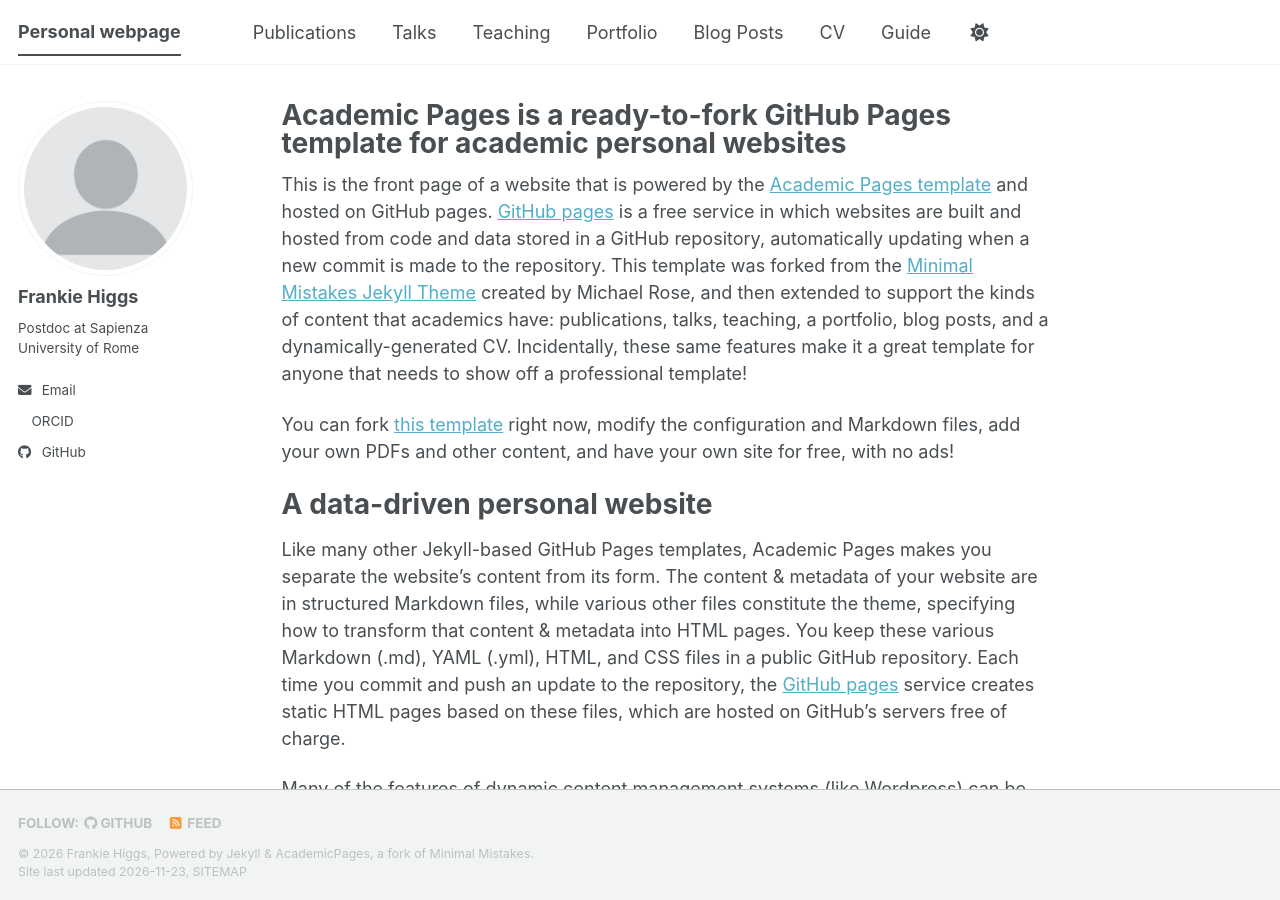
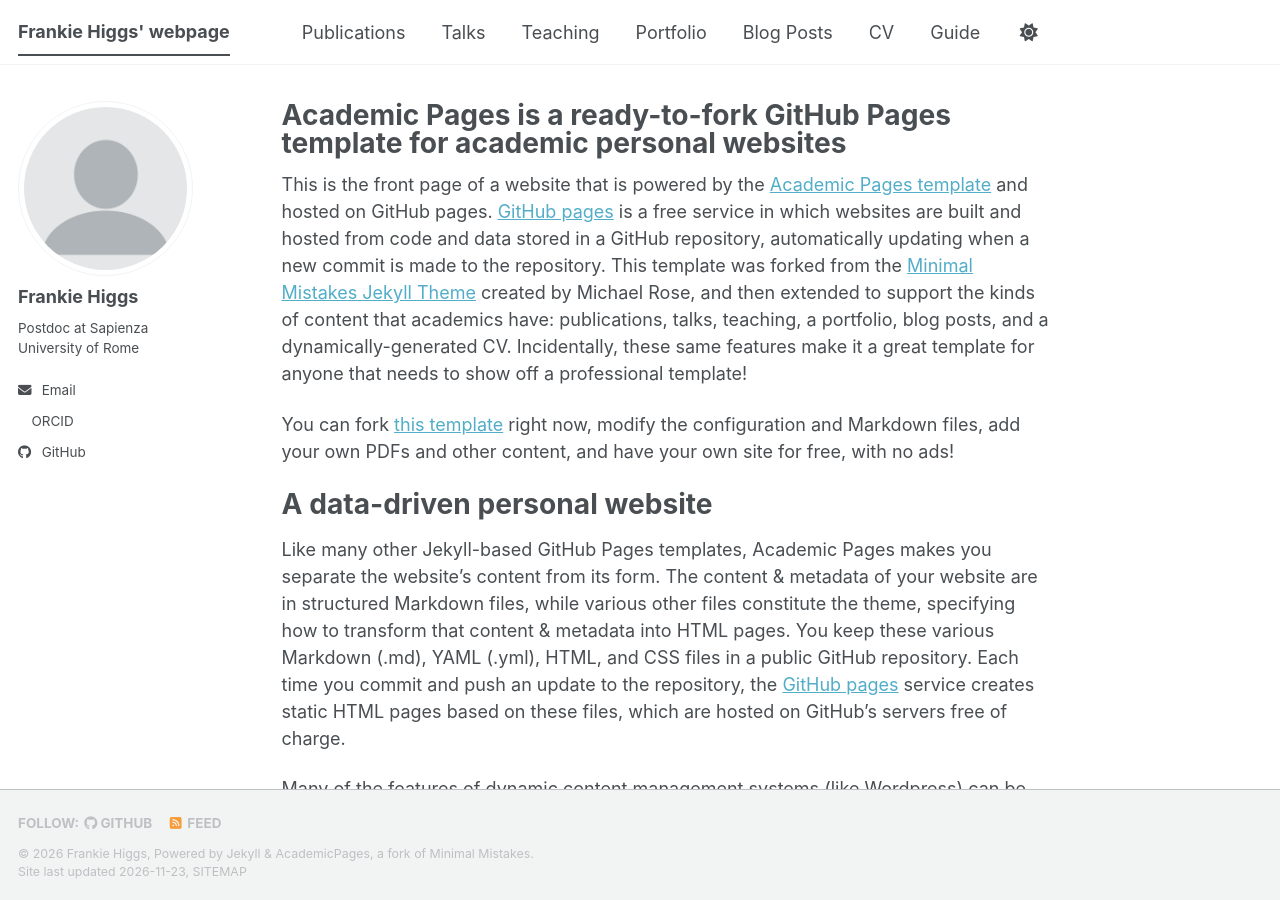
Before and after one commit to frankiehiggs/frankiehiggs.github.io, a Jekyll site: the page built from _pages/about.md, in a window 1280 px wide and 900 px high. Built offline with Jekyll 4.4.1, drawn with Linux system fonts in a browser that asks for light colours; a script bundle is joined from its source files by our own code; a style sheet for code colours, icons or effects is not loaded.

Commit message:
Update _config.yml

```diff
--- a/_config.yml
+++ b/_config.yml
@@ -9,7 +9,7 @@
 # Basic Site Settings
 locale                   : "en-US"
 site_theme               : "default" # The available themes options are "default", "air", "sunrise", "mint", "dirt" and "contrast"
-title                    : "Personal webpage"
+title                    : "Frankie Higgs' webpage"
 title_separator          : "-"
 name                     : &name "Frankie Higgs"
 description              : &description "Frankie Higgs's academic portfolio"   # Update this with a general description of your site, this is the default if not overridden by a page
```
